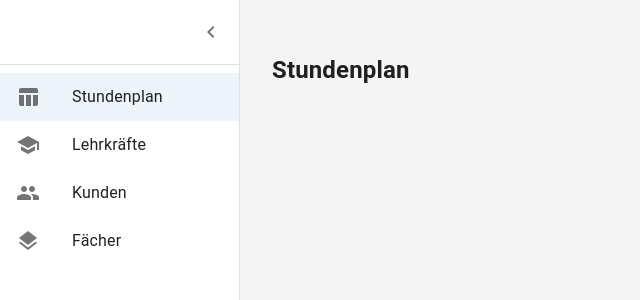
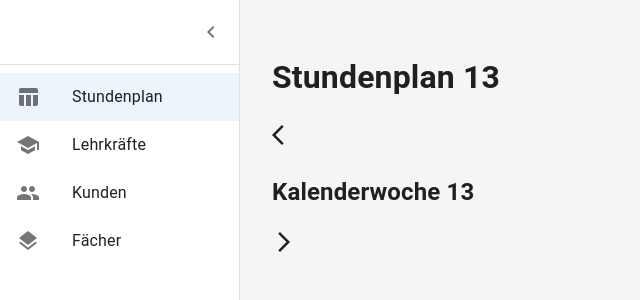
Before and after one commit to MichelBusse/erp-system-schuelertreff, a React (Vite) app in the folder client/: page /timetable in a window 1280 px wide. Shown: the top 300 px of the page, without its empty margins (0-640 px from the left). Built offline with nearby package versions, Linux system fonts and the light colour scheme.

Commit message:
weekNumber Callback
The "Timetable" component calculates the number of the current week and shows it. If you click on the arrows the number off the week changes (you can see in the consol).
Problem: the timetable component doesnt show the new number off the week. that has to fixed next.

```diff
--- /dev/null
+++ b/client/src/components/CalendarControllComponent.tsx
@@ -0,0 +1,15 @@
+import ArrowBackIosIcon from '@mui/icons-material/ArrowBackIos';
+import ArrowForwardIosIcon from '@mui/icons-material/ArrowForwardIos';
+
+const CalendarControll: React.FC = (props) => {
+    return (
+      <>
+        <ArrowBackIosIcon onClick = {() => props.changeWeek("down")}/>
+        <h2>Kalenderwoche {props.number}</h2>
+        <ArrowForwardIosIcon onClick = {() => props.changeWeek("up")}/>
+        {/* <button onClick={props.changeWeek("up")}>hoch</button> */}
+      </>
+    );
+  }
+
+  export default CalendarControll
--- a/client/src/pages/timetable.tsx
+++ b/client/src/pages/timetable.tsx
@@ -1,5 +1,29 @@
+
+import CalendarControll from "../components/CalendarControllComponent";
+
 const Timetable: React.FC = () => {
-  return <h2>Stundenplan</h2>
+
+  var date = new Date();
+  var currentThursday = new Date(date.getTime() +(3-((date.getDay()+6) % 7)) * 86400000);
+  var yearOfThursday = currentThursday.getFullYear();
+  var firstThursday = new Date(new Date(yearOfThursday,0,4).getTime() +(3-((new Date(yearOfThursday,0,4).getDay()+6) % 7)) * 86400000);
+  var weekNumber = Math.floor(1 + 0.5 + (currentThursday.getTime() - firstThursday.getTime()) / 86400000/7);
+
+  var weekShown = weekNumber
+
+  function changeWeek(direction=""){
+    if(direction == "up") weekShown++
+    if(direction == "down") weekShown--
+
+    console.log(weekShown)
+  }
+
+  return (
+    <>
+      <h1>Stundenplan {weekShown}</h1>
+      <CalendarControll changeWeek = {changeWeek} number = {weekShown}/>
+    </>
+  );
 }
 
 export default Timetable
--- /dev/null
+++ b/package.json
@@ -0,0 +1,5 @@
+{
+  "dependencies": {
+    "@mui/icons-material": "^5.5.1"
+  }
+}
```
Also changed, not shown: client/src/components/CalendarComponent.tsx (added, +9 -0 lines), 1 other file (tests, documents, lock files or other folders).
